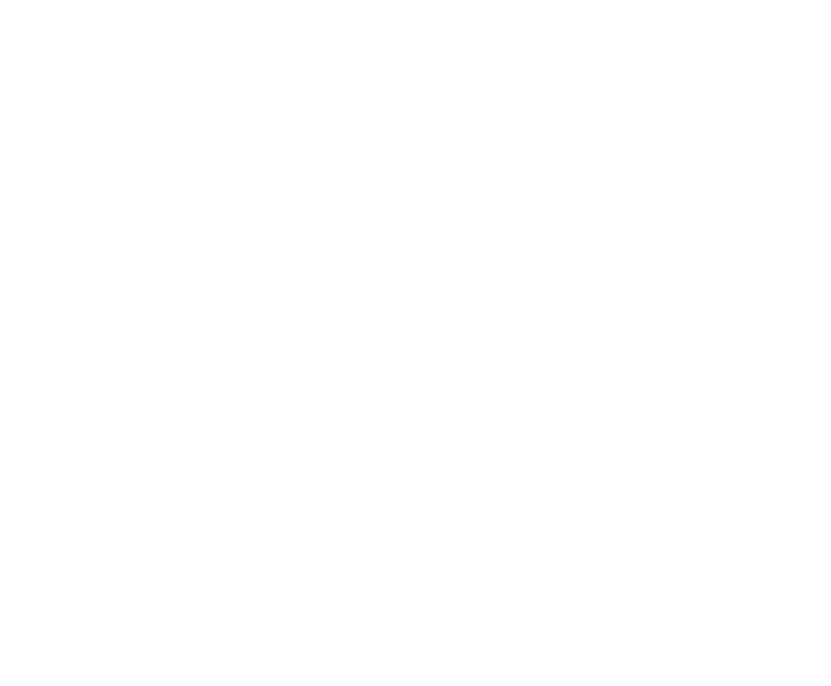
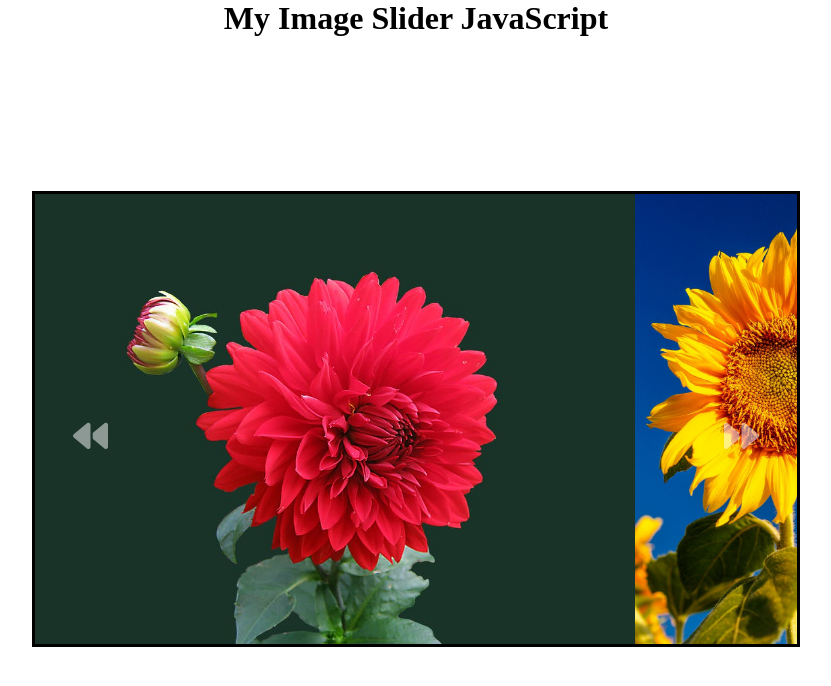
Before and after one commit to majdew/ImageSlider_javascript, a plain HTML site: page views/index.html in a window 1280 px wide. Shown: the whole page, without its empty margins (224-1055 px from the left). Drawn offline with Linux system fonts and the light colour scheme.

Commit message:
created an image slider using javascript

```diff
--- a/assets/style/style.scss
+++ b/assets/style/style.scss
@@ -1,8 +1,53 @@
 * {
     box-sizing: border-box;
-}
-
-body , html {
     margin: 0px;
     padding: 0px;
 }
+
+img {
+    width: 100%;
+    height: 450px;
+}
+
+.app-root {
+    width: 100vw;
+    height: 100vh;
+    display: flex;
+    flex-direction: column;
+    justify-content: center;
+}
+h1 {
+    text-align: center;
+}
+.imageslides-container {
+    width: 60%;
+    margin: auto;
+    border: 3px solid black;
+    overflow: hidden;
+    position: relative;
+    .slide {
+        display: flex;
+        width: 100%;
+        height: 450px;
+    }
+    #prevBtn {
+        position: absolute;
+        top: 50%;
+        z-index: 10;
+        left: 5%;
+        font-size: 35px;
+        color: white;
+        opacity: 0.5;
+        cursor: pointer;
+    }
+    #nextBtn {
+        position: absolute;
+        top: 50%;
+        z-index: 10;
+        right : 5%;
+        font-size: 35px;
+        color: white;
+        opacity: 0.5;
+        cursor: pointer;
+    }
+}
--- a/controllers/slider.js
+++ b/controllers/slider.js
@@ -1,3 +1,43 @@
 document.addEventListener('DOMContentLoaded', (event) => {
+    const slide = document.querySelector('.slide');
+    const images = document.querySelectorAll('.slide img');
 
+    const previousBtn = document.getElementById('prevBtn');
+    const nextBtn = document.getElementById('nextBtn');
+
+    let counter = 1;
+    const size = images[0].clientWidth;
+    console.log(size)
+
+    slide.style.transform = 'translateX(' + (-size * counter) + 'px)';
+
+    previousBtn.addEventListener('click', () => {
+        if (counter <= 0) return;
+        slide.style.transition = "transform 1s ease-in-out";
+        counter--;
+        slide.style.transform = 'translateX(' + (-size * counter) + 'px)';
+    });
+
+    nextBtn.addEventListener('click', () => {
+        if (counter >= images.length - 1) return;
+        slide.style.transition = "transform 1s ease-in-out";
+        counter++;
+        slide.style.transform = 'translateX(' + (-size * counter) + 'px)';
+    });
+
+
+    slide.addEventListener('transitionend', () => {
+
+        if (images[counter].id == 'lastImage') {
+            slide.style.transition = 'none';
+            counter = images.length - 2;
+            slide.style.transform = 'translateX(' + (-size * counter) + 'px)';
+        }
+
+        if (images[counter].id == 'firstImage') {
+            slide.style.transition = 'none';
+            counter = images.length - counter;
+            slide.style.transform = 'translateX(' + (-size * counter) + 'px)';
+        }
+    });
 });
--- a/views/index.html
+++ b/views/index.html
@@ -1,15 +1,37 @@
 <!DOCTYPE html>
 <html lang="en">
+
 <head>
     <meta charset="UTF-8">
     <meta name="viewport" content="width=device-width, initial-scale=1.0">
     <link rel="stylesheet" href="./../assets/style/style.css">
+    <script src="https://kit.fontawesome.com/67107e9e71.js" crossorigin="anonymous"></script>
     <script src="./../controllers/slider.js"></script>
     <title>Image Slider</title>
 </head>
+
 <body>
     <div class="app-root">
+        <h1>My Image Slider JavaScript</h1>
+        <div class="imageslides-container">
+            <i class="fas fa-backward" id='prevBtn'></i>
+            <i class="fas fa-forward" id='nextBtn'></i>
+            <div class="slide">
+                <img src="./../assets/images/img9.jpeg" id='lastImage'>
+                <img src="./../assets/images/img1.jpeg">
+                <img src="./../assets/images/img2.jpeg">
+                <img src="./../assets/images/img3.jpeg">
+                <img src="./../assets/images/img4.jpeg">
+                <img src="./../assets/images/img5.jpeg">
+                <img src="./../assets/images/img6.jpeg">
+                <img src="./../assets/images/img7.jpeg">
+                <img src="./../assets/images/img8.jpeg">
+                <img src="./../assets/images/img9.jpeg">
+                <img src="./../assets/images/img1.jpeg" id='firstImage'>
 
+            </div>
+        </div>
     </div>
 </body>
+
 </html>
```
Also changed, not shown: assets/images/background.jpeg (added), assets/images/img4.jpeg (added), assets/style/style.css, 1 other file.
